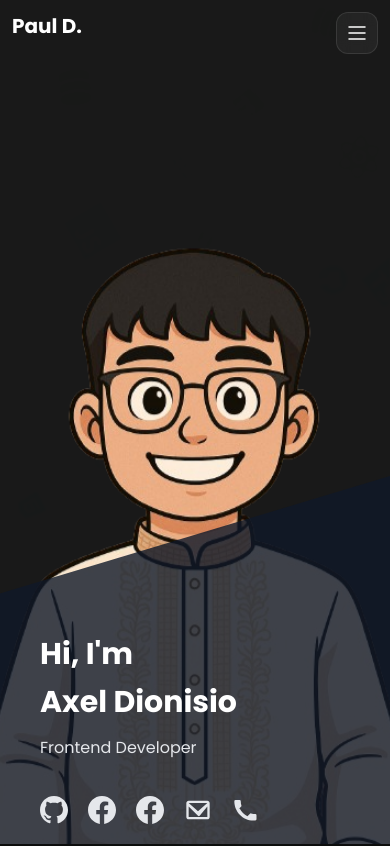
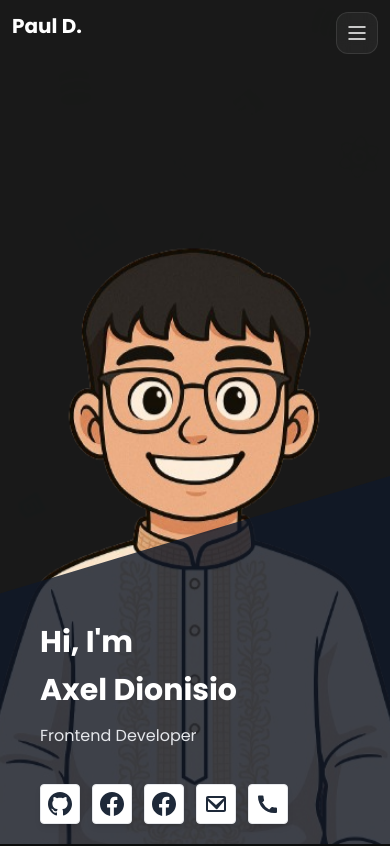
Before and after one commit to OreoIsCoding/my-portfolio, a React (Vite) app: page / in a window 390 px wide. Shown: the top 846 px of the page. Built offline with nearby package versions, Linux system fonts and the light colour scheme.

Commit message:
Improve the social icons design

```diff
--- a/src/components/Hero.jsx
+++ b/src/components/Hero.jsx
@@ -1,7 +1,6 @@
 import React from 'react'
 
 const Hero = () => {
-  const textAnimationClass = "transition-all duration-700 ease-out";
  const socialLinks = [
     { href: "https://github.com/oreoiscoding", icon: "M12 0c-6.626 0-12 5.373-12 12 0 5.302 3.438 9.8 8.207 11.387.599.111.793-.261.793-.577v-2.234c-3.338.726-4.033-1.416-4.033-1.416-.546-1.387-1.333-1.756-1.333-1.756-1.089-.745.083-.729.083-.729 1.205.084 1.839 1.237 1.839 1.237 1.07 1.834 2.807 1.304 3.492.997.107-.775.418-1.305.762-1.604-2.665-.305-5.467-1.334-5.467-5.931 0-1.311.469-2.381 1.236-3.221-.124-.303-.535-1.524.117-3.176 0 0 1.008-.322 3.301 1.23.957-.266 1.983-.399 3.003-.404 1.02.005 2.047.138 3.006.404 2.291-1.552 3.297-1.23 3.297-1.23.653 1.653.242 2.874.118 3.176.77.84 1.235 1.911 1.235 3.221 0 4.609-2.807 5.624-5.479 5.921.43.372.823 1.102.823 2.222v3.293c0 .319.192.694.801.576 4.765-1.589 8.199-6.086 8.199-11.386 0-6.627-5.373-12-12-12z" },
     {
@@ -35,17 +34,35 @@ const socialLinks = [
         <p className="text-base sm:text-lg lg:text-xl xl:text-2xl text-gray-200 lg:text-gray-700 mb-6 lg:mb-8 opacity-0 animate-slideRight" style={{ animationDelay: '1.2s', animationFillMode: 'forwards' }}>
           Frontend Developer
         </p>
-        <div className="flex gap-5 sm:gap-6 mt-3 opacity-0 animate-fadeIn"
+        <div className="flex">
+          <div className="flex gap-3 sm:gap-4 mt-3 opacity-0 animate-fadeIn bg-transparent px-0 py-0 border-0 shadow-none"
             style={{ animationDelay: '1.5s', animationFillMode: 'forwards' }}>
             {socialLinks.map((link, index) => (
-            <a key={link.href}
+              <a
+                key={link.href}
                 href={link.href}
                 target="_blank"
                 rel="noopener noreferrer"
-              className={`text-gray-200 hover:text-white lg:text-gray-700 lg:hover:text-black transform ${textAnimationClass} hover:scale-110`}
+                className={`
+                  group
+                  flex items-center justify-center
+                  w-10 h-10 sm:w-11 sm:h-11
+                  bg-white
+                  hover:bg-neutral-900
+                  border border-gray-200
+                  shadow-md
+                  rounded
+                  transition-all duration-200
+                  hover:scale-110
+                  focus:outline-none
+                `}
                 style={{ animationDelay: `${1.8 + (index * 0.2)}s` }}
               >
-              <svg className="w-7 h-7 sm:w-8 sm:h-8" fill="currentColor" viewBox="0 0 24 24">
+                <svg
+                  className="w-6 h-6 sm:w-7 sm:h-7 text-gray-800 group-hover:text-white transition-colors duration-200"
+                  fill="currentColor"
+                  viewBox="0 0 24 24"
+                >
                   <path d={link.icon} />
                 </svg>
               </a>
@@ -53,6 +70,7 @@ const socialLinks = [
           </div>
         </div>
       </div>
+    </div>
   )
 }
 
```
Lines whose indentation alone changed are shown as unchanged.
